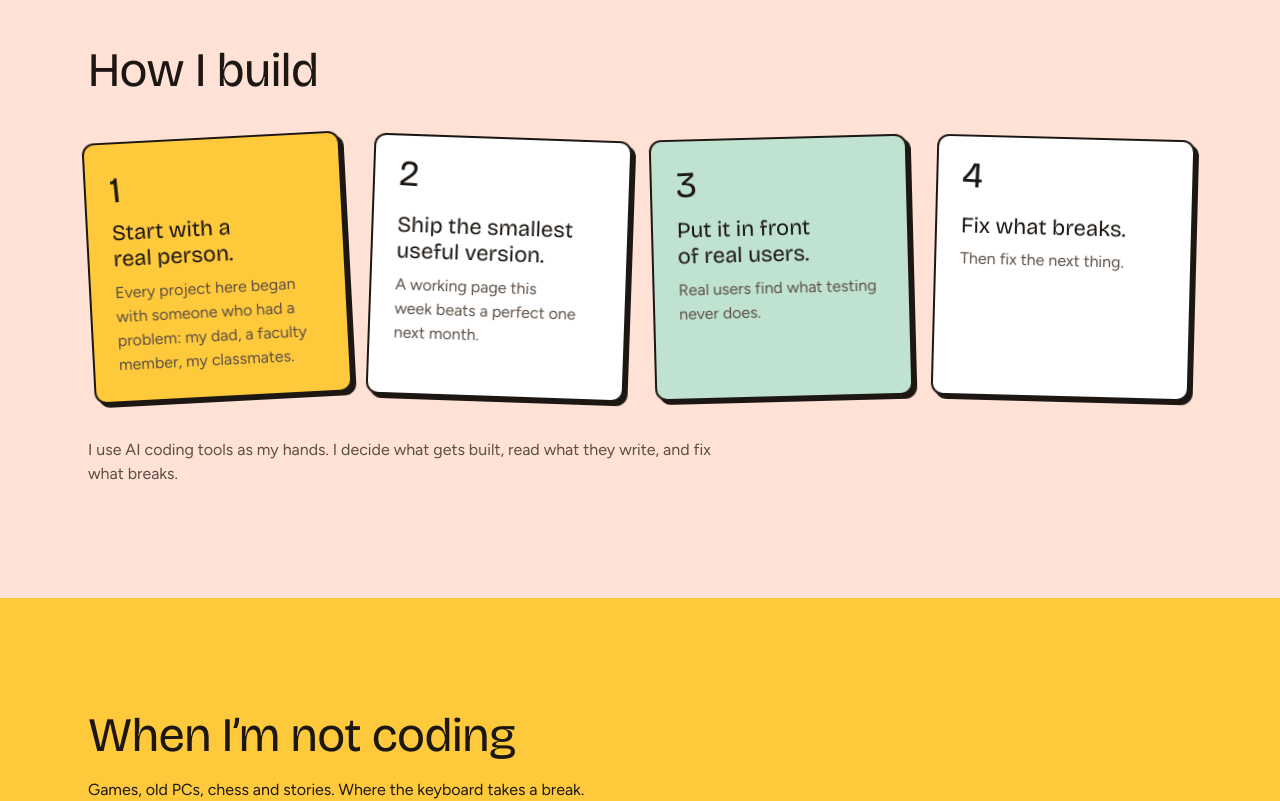
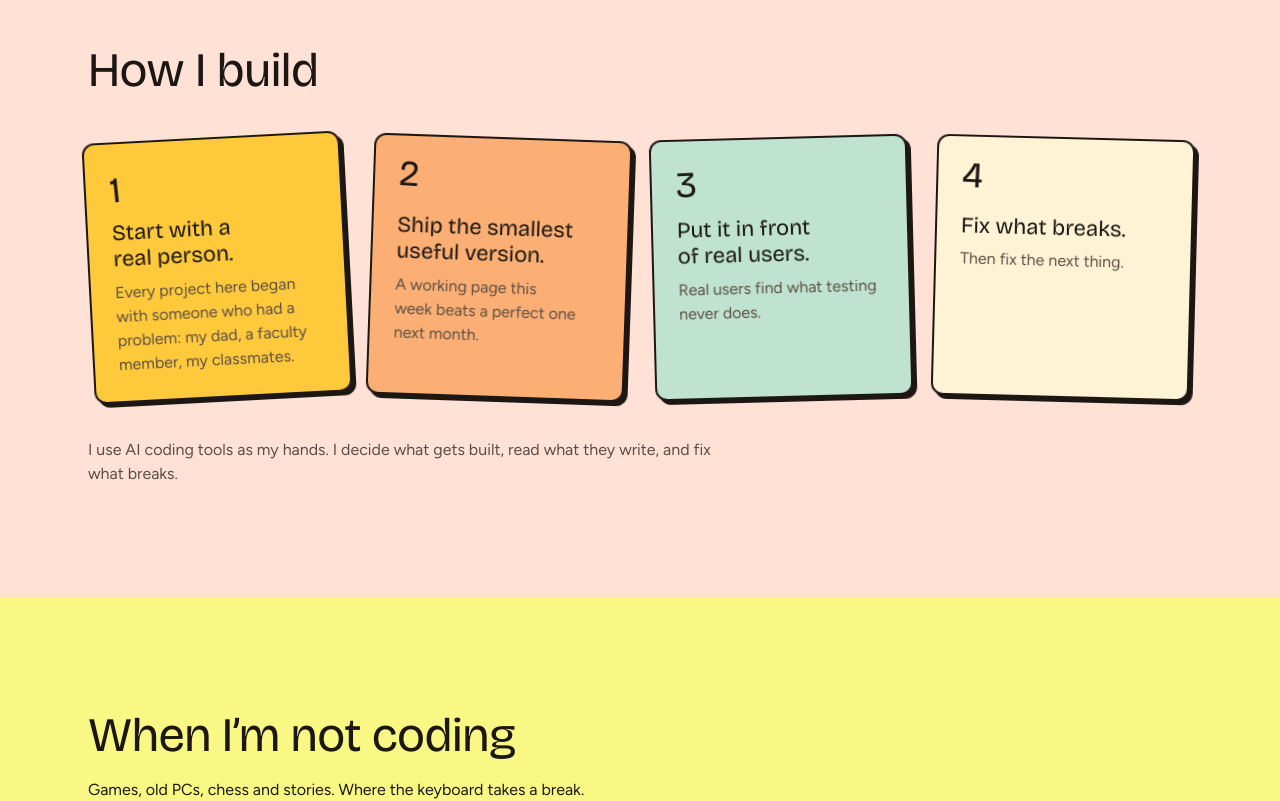
Before and after one commit to gsraj0301/Portfolio-Website, a Next.js app in the folder portfolio/: page / in a window 1280 px wide. Shown: the part 4620-5421 px from the top of the page. Built offline with nearby package versions, Linux system fonts and the light colour scheme; no server answers.

Commit message:
Made changes in the color scheme of the entire site

```diff
--- a/portfolio/app/components/ContactSection.tsx
+++ b/portfolio/app/components/ContactSection.tsx
@@ -6,7 +6,7 @@ export const ContactSection: FC = () => {
     <footer
       id="contact"
       aria-labelledby="contact-title"
-      className="section bg-tomato-light pb-32 text-ink lg:pb-28"
+      className="section bg-mint pb-32 text-ink lg:pb-28"
     >
       <div className="shell">
         <div className="grid gap-10 lg:grid-cols-2 lg:items-start">
@@ -56,8 +56,8 @@ export const ContactSection: FC = () => {
           <ContactForm />
         </div>
 
-        <p className="hand mt-14 text-center text-2xl">
-          Built by Raj G in Chennai.
+        <p className="hand mt-14 text-center text-2xl" style={{ paddingTop: "2rem" }}>
+          Built by Raj G in Chennai
         </p>
       </div>
     </footer>
--- a/portfolio/app/components/HobbiesSection.tsx
+++ b/portfolio/app/components/HobbiesSection.tsx
@@ -9,28 +9,28 @@ const games = [
     rank: 5,
     title: "Growlanser series (PS2)",
     line: "Combat that never gets boring, choices that actually matter, multiple endings, and a story that's crazy good. This is why I still love JRPGs.",
-    fill: "var(--mint)",
+    fill: "var(--marigold)",
     tilt: "-1.5deg",
   },
   {
     rank: 4,
     title: "Mass Effect trilogy",
     line: "Three games with a great story, characters you really grow with, and combat that stays fun.",
-    fill: "var(--paper)",
+    fill: "var(--book)",
     tilt: "1.5deg",
   },
   {
     rank: 3,
     title: "Dragon Age: Origins",
     line: "Fantasy is my favourite genre, and this one nails it: a story that pulls you in and combat that never gets boring.",
-    fill: "var(--blush)",
+    fill: "var(--mint)",
     tilt: "-2deg",
   },
   {
     rank: 2,
     title: "Sleeping Dogs",
     line: "Crazy martial-arts fights in an open-world Hong Kong. What else do you need?",
-    fill: "var(--card)",
+    fill: "var(--blush)",
     tilt: "3deg",
   },
   {
@@ -53,7 +53,7 @@ const books = [
     title: "Sword That Talks",
     genre: "Fantasy with a talking sword named Ozarion.",
     tilt: "1.5deg",
-    fill: "var(--blush)",
+    fill: "var(--marigold)",
   },
 ];
 
@@ -95,7 +95,7 @@ export const HobbiesSection: FC = () => {
     <section
       id="hobbies"
       aria-labelledby="hobbies-title"
-      className="section bg-marigold pb-28"
+      className="section bg-skill pb-28"
     >
       <div className="shell">
         <h2 id="hobbies-title" className="text-h2">
@@ -172,7 +172,7 @@ export const HobbiesSection: FC = () => {
           <article
             className="sticker flex flex-col p-6 lg:col-span-4"
             style={
-              { "--tilt": "1.5deg", background: "var(--mint)" } as CSSProperties
+              { "--tilt": "1.5deg", background: "var(--paper)" } as CSSProperties
             }
           >
             <h3 className="text-h3">Old PCs</h3>
@@ -222,7 +222,7 @@ export const HobbiesSection: FC = () => {
             style={
               {
                 "--tilt": "-2deg",
-                background: "var(--paper)",
+                background: "var(--mint)",
               } as CSSProperties
             }
           >
@@ -257,7 +257,7 @@ export const HobbiesSection: FC = () => {
               style={
                 {
                   "--tilt": "1deg",
-                  background: "var(--card)",
+                  background: "var(--book)",
                 } as CSSProperties
               }
             >
--- a/portfolio/app/components/HowIBuildSection.tsx
+++ b/portfolio/app/components/HowIBuildSection.tsx
@@ -13,7 +13,7 @@ const steps = [
   {
     title: "Ship the smallest useful version.",
     body: "A working page this week beats a perfect one next month.",
-    fill: "var(--card)",
+    fill: "var(--book)",
     tilt: "2deg",
   },
   {
@@ -25,7 +25,7 @@ const steps = [
   {
     title: "Fix what breaks.",
     body: "Then fix the next thing.",
-    fill: "var(--card)",
+    fill: "var(--paper)",
     tilt: "1.5deg",
   },
 ];
--- a/portfolio/app/components/SkillsSection.tsx
+++ b/portfolio/app/components/SkillsSection.tsx
@@ -63,7 +63,7 @@ const capabilities: Capability[] = [
     seenIn: [
       { label: "Fake Job Posting Detector", href: FAKEJOB, external: true },
     ],
-    fill: "var(--blush)",
+    fill: "var(--book)",
     tilt: "-1.5deg",
   },
   {
@@ -80,7 +80,7 @@ const capabilities: Capability[] = [
     ],
     usedWith: [],
     seenIn: [{ label: "PRIDE portal", href: "/work/pride" }],
-    fill: "var(--card)",
+    fill: "var(--blush)",
     tilt: "1.5deg",
   },
   {
@@ -94,7 +94,7 @@ const capabilities: Capability[] = [
       { label: "Kindled", href: "/work/kindled" },
       { label: "Gexp", href: "/work/gexp" },
     ],
-    fill: "var(--marigold)",
+    fill: "var(--skill)",
     tilt: "-1deg",
   },
   {
@@ -108,7 +108,7 @@ const capabilities: Capability[] = [
       { label: "GST Reconciler", href: "/work/gst-reconciler" },
       { label: "Gexp", href: "/work/gexp" },
     ],
-    fill: "var(--mint)",
+    fill: "var(--card)",
     tilt: "1deg",
   },
 ];
--- a/portfolio/app/components/WorkSection.tsx
+++ b/portfolio/app/components/WorkSection.tsx
@@ -40,7 +40,7 @@ const projects: Project[] = [
     tag: "for learners",
     cardLine:
       "Hand-picked learning videos for college students. No algorithm, no noise.",
-    href: "https://kindled-pythonanywhere.com",
+    href: "https://kindled.pythonanywhere.com",
     ctaLabel: "Visit site",
     stack: ["Django", "SQLite", "PythonAnywhere"],
     screenshot: { src: "/images/kindled.png", width: 1660, height: 907 },
--- a/portfolio/app/globals.css
+++ b/portfolio/app/globals.css
@@ -9,10 +9,13 @@
   --ink: #1c1713;
   --ink-soft: #5a4e44;
   --tomato: #ff5a36;
-  --tomato-light: #f47c61;
+  --tomato-light: #ee907b;
+  --book: #fbaf74;
   --marigold: #ffc93c;
   --mint: #bfe3d0;
   --blush: #ffe1d6;
+  --teal: #DCEBDD;
+  --skill: #faf884;
 
   --line: 2px solid var(--ink);
   --line-heavy: 3px solid var(--ink);
--- a/portfolio/tailwind.config.js
+++ b/portfolio/tailwind.config.js
@@ -13,10 +13,13 @@ module.exports = {
         ink: "#1C1713",
         "ink-soft": "#5A4E44",
         tomato: "#FF5A36",
-        "tomato-light": "#F47C61",
+        "tomato-light": "#ee907b",
         marigold: "#FFC93C",
         mint: "#BFE3D0",
         blush: "#FFE1D6",
+        teal: "#9e00d8",
+        skill: "#faf884",
+        book: "#fbaf74",
       },
       borderRadius: {
         sticker: "12px",
```
